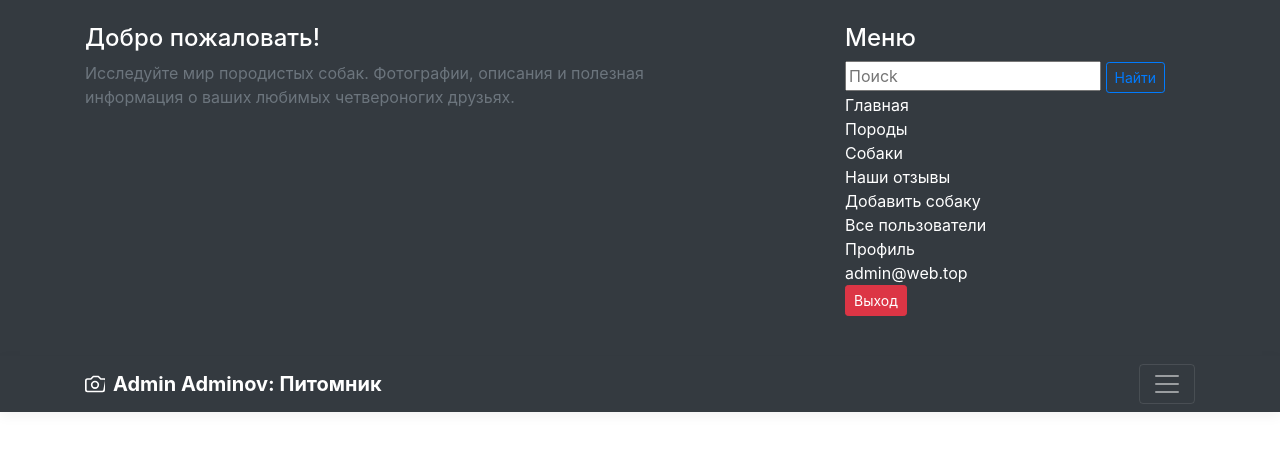
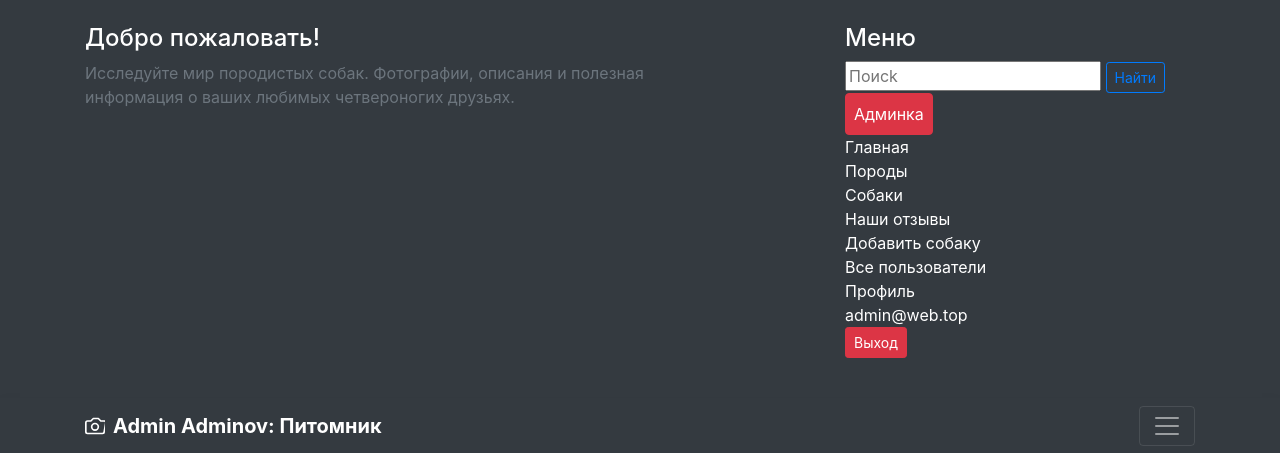
Before and after one commit to Yura123410/frameworkDZCBV, a Django app: page /breeds/ in a window 1280 px wide, after a click that opens the changed part. Shown: the top 453 px of the page. Run offline with Django 5.2, Linux system fonts and the light colour scheme; a user stored in the database is signed in; data comes from the database, SQL or seed files in the repository; some libraries are stand-ins or nearby versions.

Commit message:
- Обновлен базовый шаблон

```diff
--- a/dogs/templates/dogs/base.html
+++ b/dogs/templates/dogs/base.html
@@ -24,6 +24,9 @@
                     <h4 class="text-white">Меню</h4>
                     <ul class="list-unstyled">
                         {% include 'dogs/includes/inc_search_fields.html' %}
+                        {% if user.role == 'admin' %}
+                        <a class="p-2 btn btn-danger" href="/admin/">Админка</a>
+                        {% endif %}
                         <li><a href="{% url 'dogs:index' %}" class="text-white">Главная</a></li>
                         <li><a href="{% url 'dogs:breeds' %}" class="text-white">Породы</a></li>
                         <li><a href="{% url 'dogs:dogs_list' %}" class="text-white">Собаки</a></li>
```
